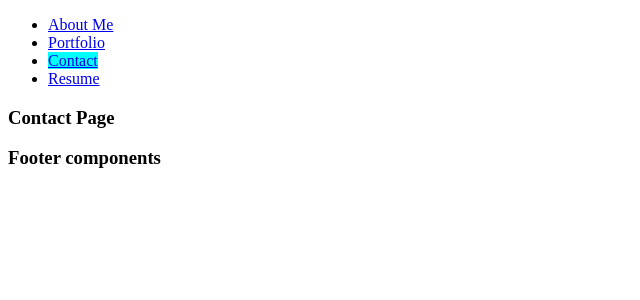
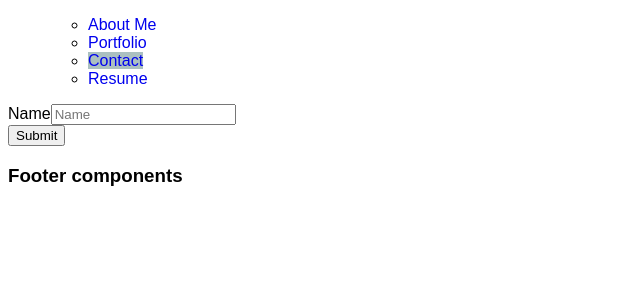
Before and after one commit to bosalinas/react-portfolio, a React (Create React App) app: page / in a window 1280 px wide. Both pictures are taken after a click on the link "Contact". Shown: the top 300 px of the page, without its empty margins (0-640 px from the left). Built offline with nearby package versions, Linux system fonts and the light colour scheme.

Commit message:
tested reactstrap, added app.css and added to nav.css

```diff
--- a/package.json
+++ b/package.json
@@ -13,6 +13,7 @@
         "react-dom": "^17.0.1",
         "react-icons": "^4.1.0",
         "react-scripts": "5.0.1",
+        "reactstrap": "^9.2.0",
         "web-vitals": "^0.2.4"
     },
     "scripts": {
--- /dev/null
+++ b/src/App.css
@@ -0,0 +1,3 @@
+* {
+    font-family: Arial, Helvetica, sans-serif
+}
--- a/src/App.js
+++ b/src/App.js
@@ -1,7 +1,8 @@
 import Project from "./components/Project";
-import Nav from "./components/Nav";
+import Navi from "./components/Nav";
 import Footer from "./components/Footer";
 import Contact from "./components/Contact";
+import "./App.css";
 import React, { useState } from 'react';
 
 export default function App() {
@@ -9,7 +10,7 @@ export default function App() {
 
     return (
         <div className='portfolio-app'>
-            <Nav section={section} setSection={setSection}/>
+            <Navi section={section} setSection={setSection}/>
             {section==="Portfolio"?<Project />:""}
             {section==="Contact"?<Contact />:""}
             <Footer />
--- a/src/components/Contact.js
+++ b/src/components/Contact.js
@@ -1,9 +1,23 @@
 import React from 'react';
+import { Button, Form, Card } from 'reactstrap';
 
 export default function Contact() {
     return (
-        <div>
-            <h3 className="">Contact Page</h3>
-        </div>
+<Card>
+  <Form id="contactForm">
+
+
+    <div className="mb-3">
+      <label className="form-label" for="name">Name</label>
+      <input className="form-control" id="name" type="text" placeholder="Name" />
+    </div>
+
+    <div className="d-grid">
+      <Button className="btn btn-primary btn-lg" type="submit">Submit</Button>
+    </div>
+
+  </Form>
+
+</Card>
     )
 }
--- a/src/components/Nav.css
+++ b/src/components/Nav.css
@@ -1,3 +1,7 @@
 .active {
-    background-color: aqua;
+    background-color: rgb(171, 192, 192);
 }
+
+a {
+    text-decoration: none;
+}
--- a/src/components/Nav.js
+++ b/src/components/Nav.js
@@ -1,10 +1,11 @@
 import React from 'react';
 import "./Nav.css";
+import { Nav } from 'reactstrap';
 
-export default function Nav(props) {
+export default function Navi(props) {
     const setSection = props.setSection;
     return (
-        <nav className="navComp">
+        <Nav className="navComp">
          <ul>
             <li>
                 <a onClick={()=>{setSection("About Me")}} className={props.section==="About Me"?"nav-link active":"nav-link"} href="#">About Me</a>
@@ -19,6 +20,6 @@ export default function Nav(props) {
                 <a onClick={()=>{setSection("Resume")}} className={props.section==="Resume"?"nav-link active":"nav-link"} href="#">Resume</a>
             </li>
          </ul>
-        </nav>
+        </Nav>
     )
 }
```
